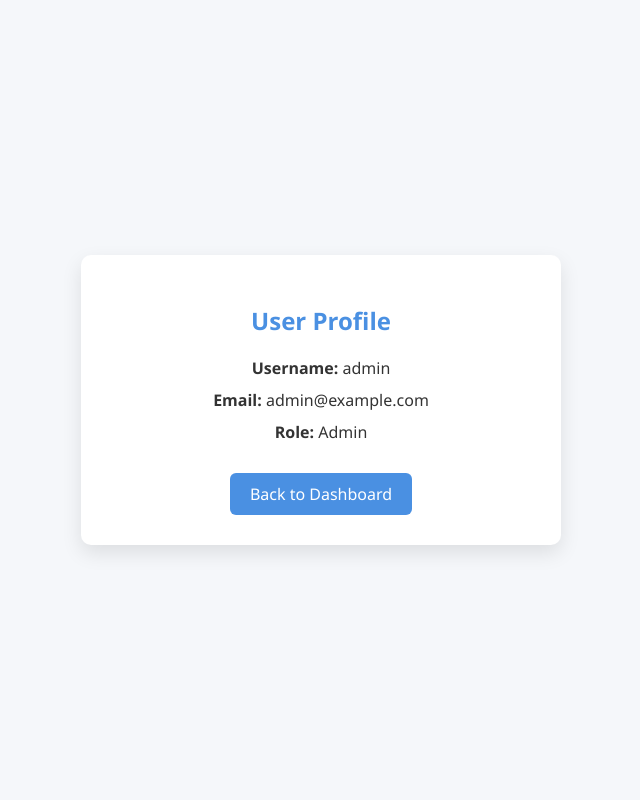
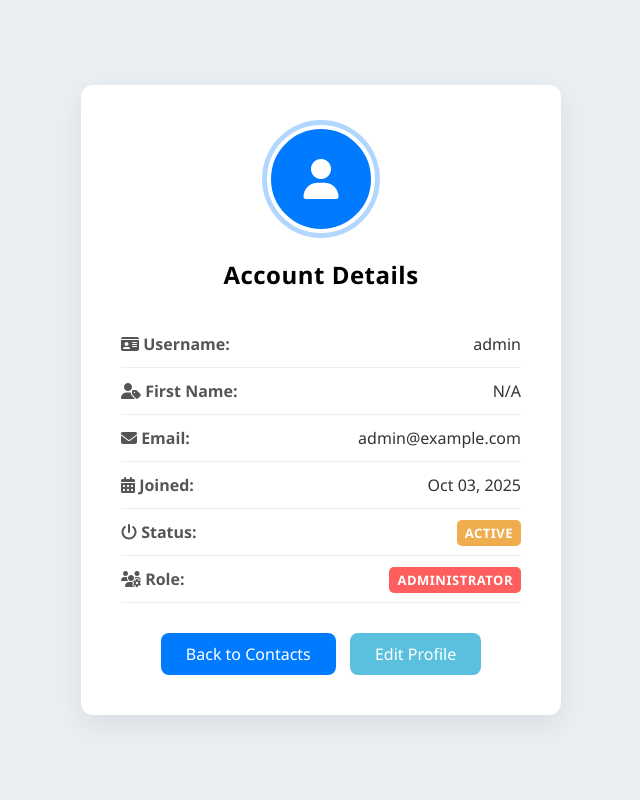
Before and after one commit to arathyrajeesh/contact-manager, a Django app: page /profile/ in a window 1280 px wide. Shown: the whole page, without its empty margins (319-959 px from the left). Run offline with Django 5.2, Linux system fonts and the light colour scheme; a user stored in the database is signed in.

Commit message:
edit user profile

```diff
--- a/conatct/templates/profile.html
+++ b/conatct/templates/profile.html
@@ -4,56 +4,185 @@
 <meta charset="UTF-8">
 <meta name="viewport" content="width=device-width, initial-scale=1.0">
 <title>User Profile</title>
+<link rel="stylesheet" href="https://cdnjs.cloudflare.com/ajax/libs/font-awesome/6.4.2/css/all.min.css">
 <style>
+    /* --- Modernized Colors & Variables --- */
+    :root {
+        --primary-blue: #007bff; /* Richer blue */
+        --light-bg: #EAEFF4; /* Cooler background */
+        --card-shadow: 0 10px 30px rgba(0, 0, 0, 0.08); /* Soft shadow */
+        --accent-green: #00BFA5; /* Green for active/user elements */
+        --accent-red: #FF5E5E; /* Red for admin/alert elements */
+    }
+
+    /* --- Page Layout --- */
     body {
         font-family: 'Segoe UI', Tahoma, Geneva, Verdana, sans-serif;
-        background: #f5f7fa;
+        background: var(--light-bg);
         margin: 0;
         padding: 0;
         display: flex;
         justify-content: center;
         align-items: center;
-        height: 100vh;
+        min-height: 100vh; /* Use min-height for responsiveness */
     }
+
+    /* --- Profile Card --- */
     .profile-container {
         background: white;
-        padding: 30px 40px;
-        border-radius: 10px;
-        box-shadow: 0 8px 20px rgba(0,0,0,0.1);
+        padding: 40px; /* Increased padding */
+        border-radius: 12px;
+        box-shadow: var(--card-shadow);
         width: 100%;
         max-width: 400px;
         text-align: center;
+        transition: transform 0.3s ease-in-out;
     }
+    .profile-container:hover {
+        transform: translateY(-3px); /* Subtle lift on hover */
+    }
+
+    /* --- Profile Picture/Icon --- */
+    .profile-avatar {
+        width: 100px;
+        height: 100px;
+        line-height: 100px;
+        margin: 0 auto 25px;
+        background: var(--primary-blue);
+        color: white;
+        border-radius: 50%;
+        font-size: 40px;
+        text-align: center;
+        border: 4px solid #fff; /* White border for contrast */
+        box-shadow: 0 0 0 5px rgba(0, 123, 255, 0.3); /* Blue ring effect */
+    }
+
     h2 {
-        margin-bottom: 20px;
-        color: #4a90e2;
+        margin-bottom: 30px;
+        color: var(--dark-blue);
+        font-weight: 600;
+        letter-spacing: 0.5px;
     }
-    p {
+
+    /* --- Detail Lines --- */
+    .detail-line {
+        display: flex;
+        justify-content: space-between;
+        align-items: center;
+        padding: 12px 0;
+        border-bottom: 1px solid #eee;
         font-size: 16px;
-        margin: 10px 0;
+    }
+    .detail-line:last-child {
+        border-bottom: none;
+    }
+
+    .detail-label {
+        font-weight: 600;
+        color: #555;
+        text-align: left;
+        flex: 1;
+    }
+
+    .detail-value {
         color: #333;
+        text-align: right;
+        flex: 2;
     }
+
+    /* --- Status Badges --- */
+    .status-badge {
+        padding: 4px 8px;
+        border-radius: 5px;
+        font-size: 13px;
+        font-weight: 700;
+        text-transform: uppercase;
+        letter-spacing: 0.5px;
+    }
+    .badge-admin {
+        background: var(--accent-red);
+        color: white;
+    }
+    .badge-user {
+        background: var(--accent-green);
+        color: white;
+    }
+    .badge-active {
+        background: #F0AD4E;
+        color: white;
+    }
+
+    /* --- Action Button --- */
     a.button {
         display: inline-block;
-        margin-top: 20px;
-        padding: 10px 20px;
-        background: #4a90e2;
+        margin-top: 30px;
+        padding: 10px 25px;
+        background: var(--primary-blue);
         color: white;
-        border-radius: 6px;
+        border-radius: 8px;
         text-decoration: none;
+        font-weight: 500;
+        transition: all 0.2s ease-in-out;
     }
     a.button:hover {
-        background: #357ABD;
+        background: var(--dark-blue);
+        box-shadow: 0 4px 10px rgba(0, 0, 0, 0.1);
     }
 </style>
 </head>
 <body>
 <div class="profile-container">
-    <h2>User Profile</h2>
-    <p><strong>Username:</strong> {{ user.username }}</p>
-    <p><strong>Email:</strong> {{ user.email }}</p>
-    <p><strong>Role:</strong> {% if user.is_superuser %}Admin{% else %}User{% endif %}</p>
-    <a href="{% url 'contact_list' %}" class="button">Back to Dashboard</a>
+
+    <div class="profile-avatar" title="User Avatar">
+        <i class="fa-solid fa-user"></i>
+    </div>
+
+    <h2>Account Details</h2>
+
+    <div class="detail-line">
+        <span class="detail-label"><i class="fa-solid fa-id-card"></i> Username:</span>
+        <span class="detail-value">{{ user.username }}</span>
+    </div>
+
+    <div class="detail-line">
+        <span class="detail-label"><i class="fa-solid fa-user-tag"></i> First Name:</span>
+        <span class="detail-value">{% if user.first_name %}{{ user.first_name }}{% else %}N/A{% endif %}</span>
+    </div>
+
+    <div class="detail-line">
+        <span class="detail-label"><i class="fa-solid fa-envelope"></i> Email:</span>
+        <span class="detail-value">{{ user.email }}</span>
+    </div>
+
+    <div class="detail-line">
+        <span class="detail-label"><i class="fa-solid fa-calendar-alt"></i> Joined:</span>
+        <span class="detail-value">{% if user.date_joined %}{{ user.date_joined|date:"M d, Y" }}{% else %}N/A{% endif %}</span>
+    </div>
+
+    <div class="detail-line">
+        <span class="detail-label"><i class="fa-solid fa-power-off"></i> Status:</span>
+        <span class="detail-value">
+            {% if user.is_active %}
+            <span class="status-badge badge-active">Active</span>
+            {% else %}
+            <span class="status-badge" style="background:#6c757d;">Inactive</span>
+            {% endif %}
+        </span>
+    </div>
+
+    <div class="detail-line">
+        <span class="detail-label"><i class="fa-solid fa-users-gear"></i> Role:</span>
+        <span class="detail-value">
+            {% if user.is_superuser %}
+            <span class="status-badge badge-admin">Administrator</span>
+            {% else %}
+            <span class="status-badge badge-user">Standard User</span>
+            {% endif %}
+        </span>
+    </div>
+
+    <a href="{% url 'contact_list' %}" class="button">Back to Contacts</a>
+    <a href="{% url 'edit_profile' %}" class="button" style="background:#5bc0de; margin-left: 10px;">Edit Profile</a>
 </div>
 </body>
 </html>
--- a/conatct/urls.py
+++ b/conatct/urls.py
@@ -16,5 +16,6 @@ urlpatterns = [
     path('logout/', views.logout_view, name='logout'),
 
     path('profile/', views.profile_view, name='profile'),
+    path('profile/edit/', views.edit_profile, name='edit_profile'),
 
 ]
--- a/conatct/views.py
+++ b/conatct/views.py
@@ -5,7 +5,28 @@ from django.contrib import messages
 from django.contrib.auth.decorators import login_required
 from .forms import ContactForm
 from .models import Contact
+from .forms import CustomUserChangeForm
+# --- View to display user profile ---
+@login_required
+def profile_view(request):
+    user = request.user
+    return render(request, 'profile.html', {'user': user})
 
+
+# --- View to edit profile ---
+@login_required
+def edit_profile(request):
+    user = request.user
+    if request.method == 'POST':
+        form = CustomUserChangeForm(request.POST, instance=user)
+        if form.is_valid():
+            form.save()
+            messages.success(request, "Profile updated successfully!")
+            return redirect('profile')  # Redirect to profile page
+    else:
+        form = CustomUserChangeForm(instance=user)
+
+    return render(request, 'edit_profile.html', {'form': form, 'user': user})
 
 def register_view(request):
     if request.method == "POST":
@@ -53,8 +74,6 @@ def login_view(request):
 def logout_view(request):
     logout(request)
     return redirect('login')
-
-
 
 
 @login_required
```
Also changed, not shown: conatct/forms.py (+16 -0 lines), conatct/templates/edit_profile.html (added, +93 -0 lines), db.sqlite3.
